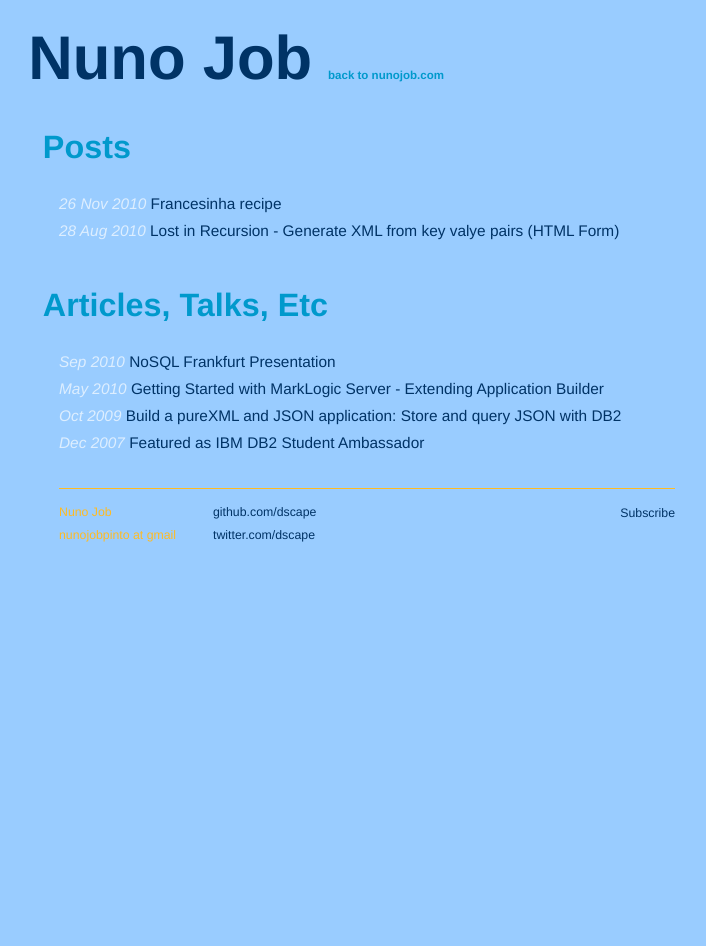
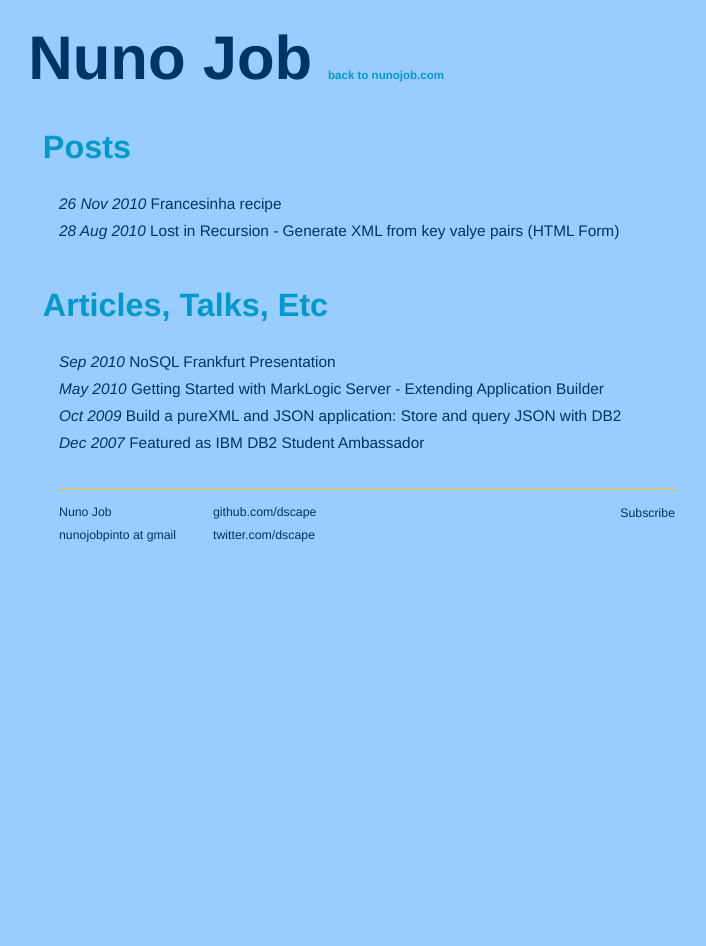
Before and after one commit to dscape/dscape.github.com, a Jekyll site: the page built from index.html, in a window 1280 px wide. Shown: the whole page, without its empty margins (273-979 px from the left). Built offline with Jekyll 4.4.1, drawn with Linux system fonts in a browser that asks for light colours; Markdown is read by kramdown in place of the engine named in the settings.

Commit message:
changed css

```diff
--- a/css/screen.css
+++ b/css/screen.css
@@ -17,7 +17,7 @@
 /* posts */
 ul.posts { list-style-type: none; margin-bottom: 2em; }
   ul.posts li { line-height: 1.75em; }
-  ul.posts span{ color: #DEF; font-family: "Helvetica Neue", Helvetica, Arial, sans-serif; font-size: 1em; font-style: italic; }
+  ul.posts span{ color: #036; font-family: "Helvetica Neue", Helvetica, Arial, sans-serif; font-size: 1em; font-style: italic; }
 /* site */
 .site { font-size: 110%; text-align: left; width: 40em; margin: 3em auto 2em auto; line-height: 1.5em; }
   .title { color: #036; font-weight: bold; margin-bottom: 2em; }
@@ -27,7 +27,7 @@
 .site .title a.extra:hover { color: #FB2; }
 .site .meta { color: #DEF; font-style: italic; }
 .site .footer { font-size: 80%; color: #def; border-top: 1px solid #FB2; margin-top: 2em; overflow: hidden; }
-.site .footer .contact { float: left; margin-right: 3em; color: #FB2; }
+.site .footer .contact { float: left; margin-right: 3em; color: #036; }
 .site .footer .rss { margin-top: 1.1em; margin-right: 0em; float: right; }
 .site .footer .rss img { border: 0; }
 /* posts */
```
